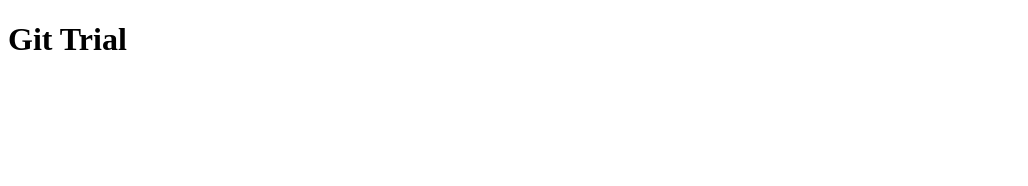
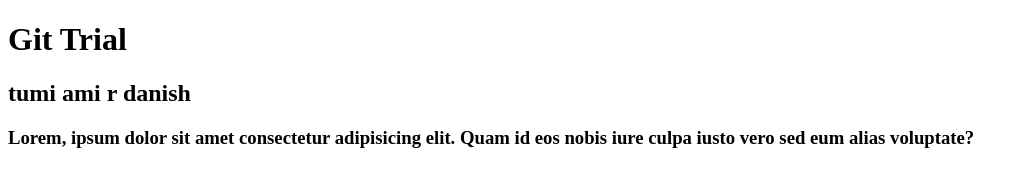
Before and after one commit to ShahriarFK/First, a plain HTML site: page index.html in a window 1280 px wide. Shown: the whole page, without its empty margins (0-1028 px from the left). Drawn offline with Linux system fonts and the light colour scheme.

Commit message:
Faltu git

```diff
--- a/index.html
+++ b/index.html
@@ -1,12 +1,18 @@
 <!DOCTYPE html>
 <html lang="en">
+
 <head>
     <meta charset="UTF-8">
     <meta http-equiv="X-UA-Compatible" content="IE=edge">
     <meta name="viewport" content="width=device-width, initial-scale=1.0">
     <title>First Trial For Git</title>
 </head>
+
 <body>
     <h1>Git Trial</h1>
+    <h2>tumi ami r danish</h2>
+    <h3>Lorem, ipsum dolor sit amet consectetur adipisicing elit. Quam id eos nobis iure culpa iusto vero sed eum alias
+        voluptate?</h3>
 </body>
+
 </html>
```
